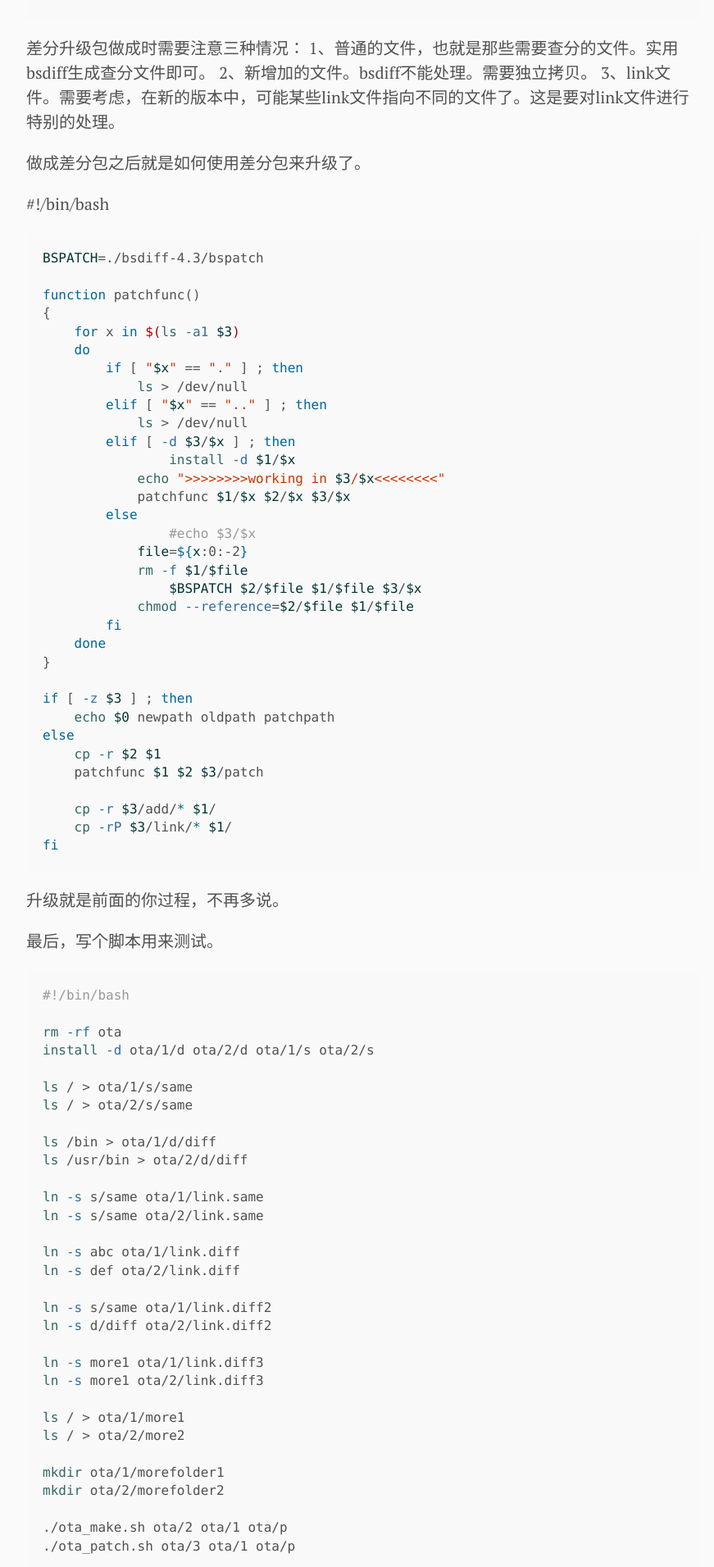
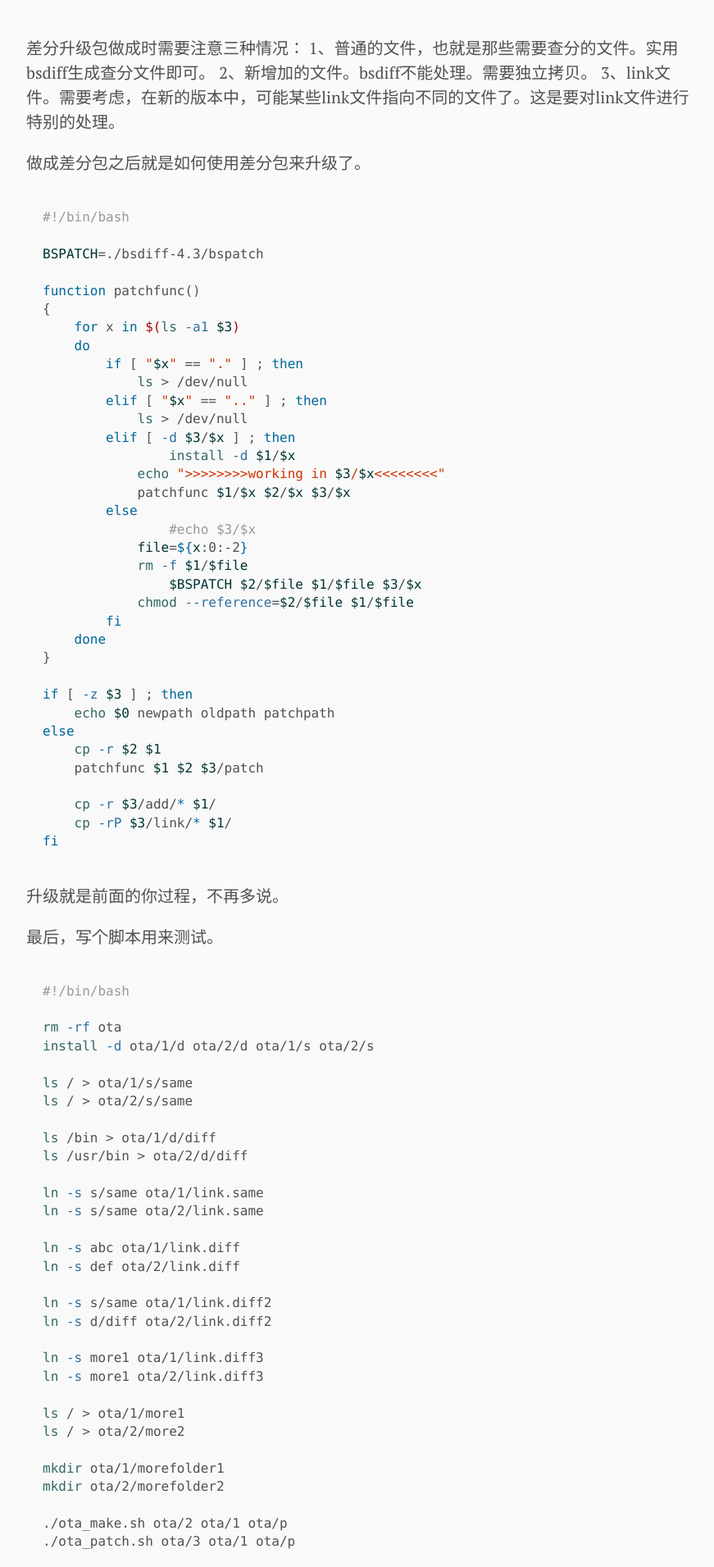
Before and after one commit to zeerd/zeerd.github.io, a Jekyll site: the page built from _posts/2015-12-08-android-linux-ota.md, in a window 1280 px wide. Shown: the part 2378-4289 px from the top of the page at 82% size, without its empty margins (198-1069 px from the left). Built offline with Jekyll 4.4.1, drawn with Linux system fonts in a browser that asks for light colours; comment, search, counter and statistics services are not loaded.

Commit message:
Update 2015-12-08-android-linux-ota.md

````diff
--- a/_posts/2015-12-08-android-linux-ota.md
+++ b/_posts/2015-12-08-android-linux-ota.md
@@ -106,9 +106,9 @@ fi
 
 做成差分包之后就是如何使用差分包来升级了。
 
+```shell
+#!/bin/bash
 
-#!/bin/bash
-```shell
 BSPATCH=./bsdiff-4.3/bspatch
 
 function patchfunc()
````
